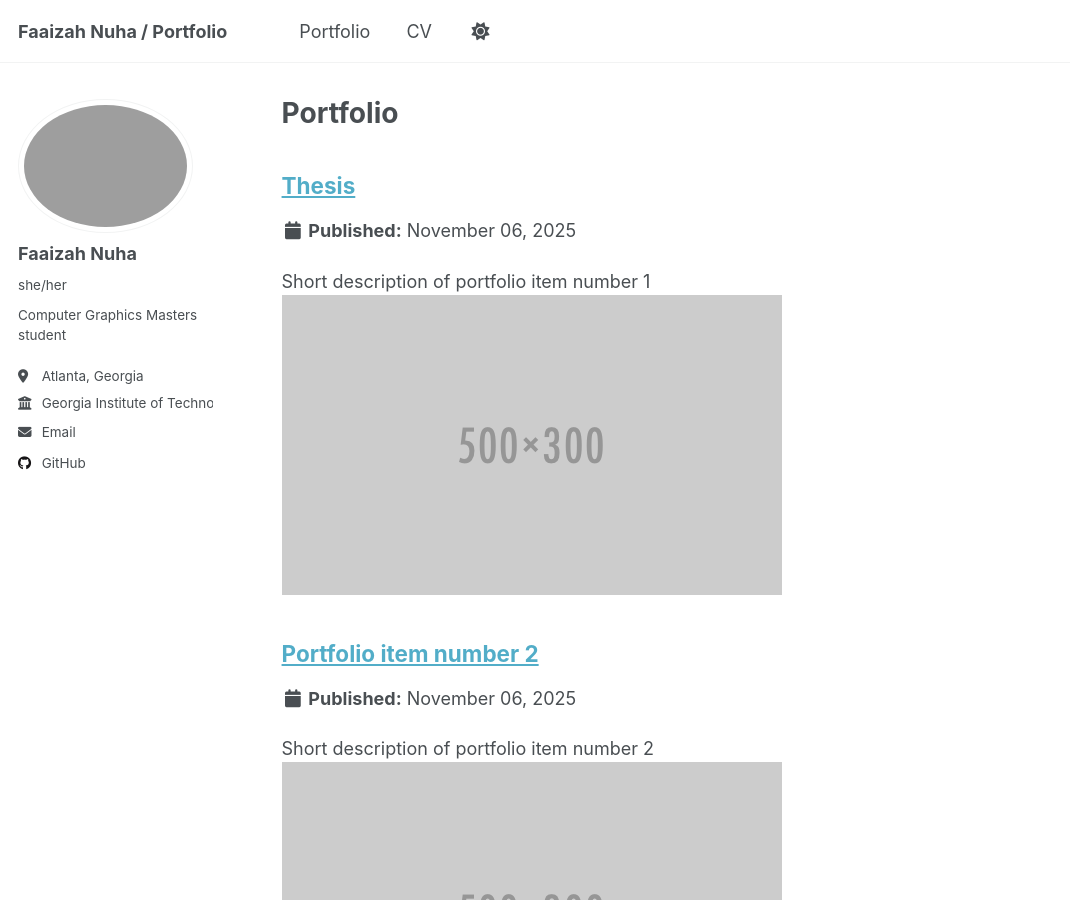
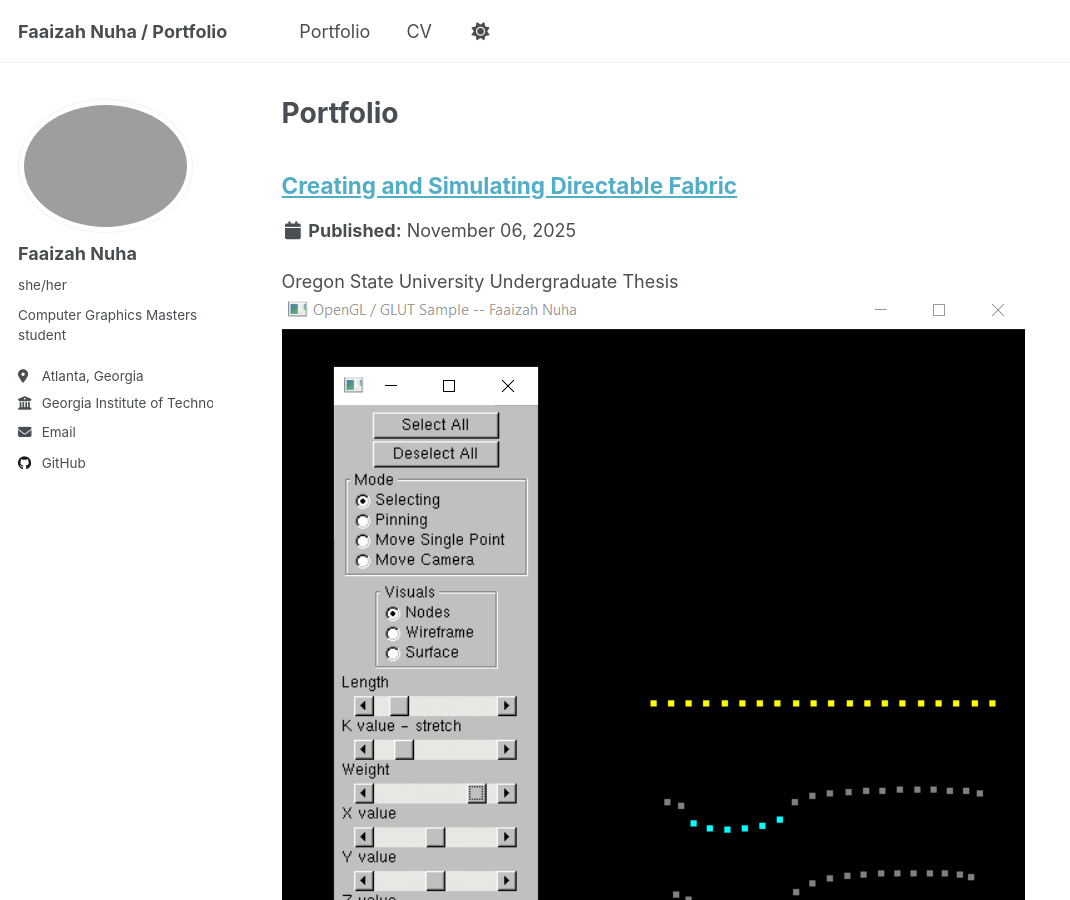
Before and after one commit to fnuha/fnuha.github.io, a Jekyll site: the page built from _pages/portfolio.html, in a window 1280 px wide and 900 px high. Shown: the whole window, without its empty margins (0-1070 px from the left). Built offline with Jekyll 4.4.1, drawn with Linux system fonts in a browser that asks for light colours; a script that is not in the unit is left out.

Commit message:
added to portfolio

```diff
--- a/_portfolio/portfolio-1.md
+++ b/_portfolio/portfolio-1.md
@@ -1,7 +1,11 @@
 ---
-title: "Thesis"
-excerpt: "Short description of portfolio item number 1<br/><img src='/images/500x300.png'>"
+title: "Creating and Simulating Directable Fabric"
+excerpt: "Oregon State University Undergraduate Thesis<br/><img src='/images/thesis.png'>"
 collection: portfolio
 ---
 
-This is an item in your portfolio. It can be have images or nice text. If you name the file .md, it will be parsed as markdown. If you name the file .html, it will be parsed as HTML.
+[![Thesis demonstration](https://www.youtube.com/watch?v=gfAodVgdyIk)](https://www.youtube.com/watch?v=gfAodVgdyIk)
+
+This is a computer graphics project based in OpenGL in C++ that simulates fabric through a mesh of nodes connected by springs, that can be selected and modified to simulate different variations in cloth for animation purposes. The main purpose of this research project and question was to create connections between computer science and art through the field of computer graphics.
+
+[This project was defended as an undergraduate thesis project at Oregon State University on May 30th, 2025.](https://ir.library.oregonstate.edu/concern/honors_college_theses/kw52jj652?locale=en)
--- a/_portfolio/portfolio-2.html
+++ /dev/null
@@ -1,7 +0,0 @@
----
-title: "Portfolio item number 2"
-excerpt: "Short description of portfolio item number 2 <br/><img src='/images/500x300.png'>"
-collection: portfolio
----
-
-This is an item in your portfolio. It can be have images or nice text. If you name the file .md, it will be parsed as markdown. If you name the file .html, it will be parsed as HTML.
```
Also changed, not shown: _teaching/1_cs162.md (renamed from _teaching/cs162.md), _teaching/2_blender.md (renamed from _teaching/blender.md), _teaching/3engr103.md (renamed from _teaching/engr103.md), _teaching/4_engr100.md (renamed from _teaching/engr100.md), images/thesis.png (added).
